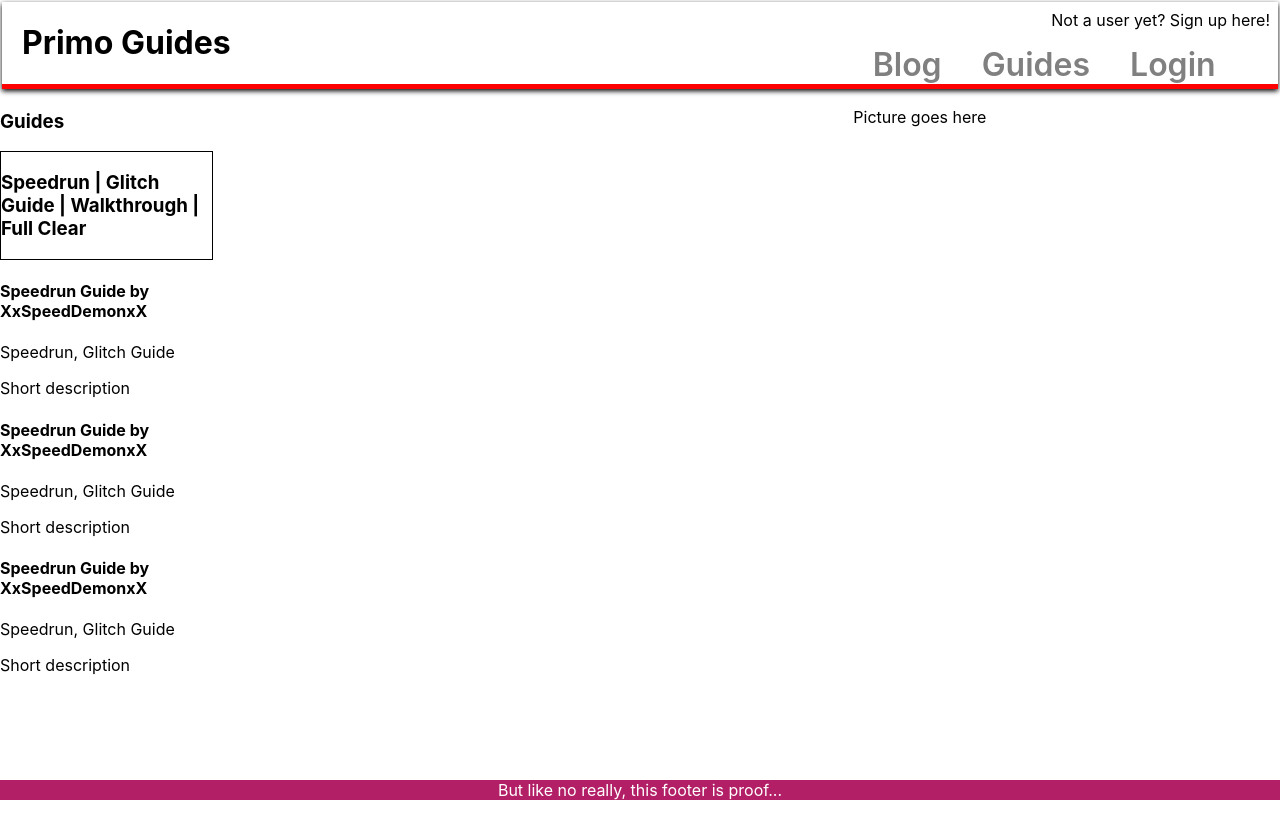
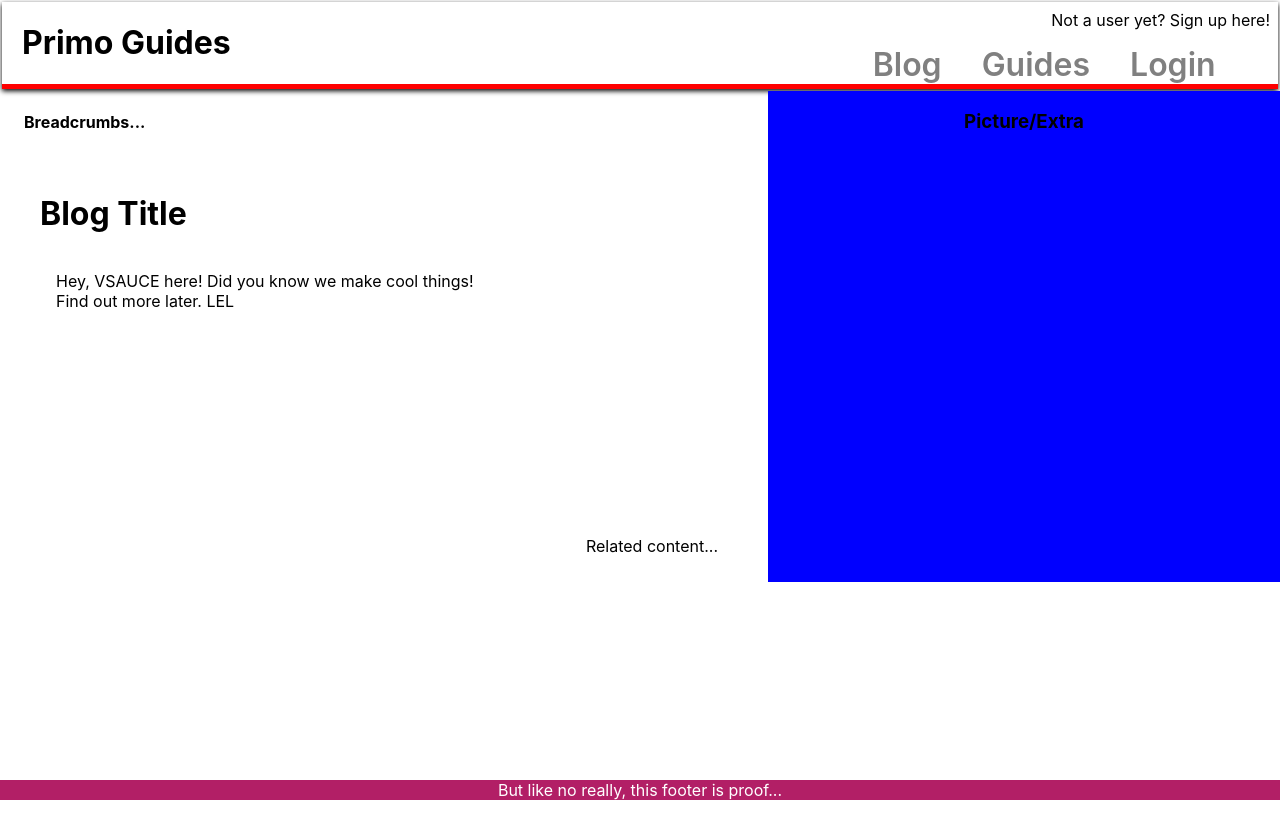
Before and after one commit to IntegerZeroSF/Primo-Guides-Frontend, a React (Create React App) app in the folder primo-frontend/: page / in a window 1280 px wide. Shown: the top 838 px of the page. After the commit the page ends 800 px from the top, so only its background shows below. Built offline with nearby package versions, Linux system fonts and the light colour scheme.

Commit message:
finished templating. added color scheme to README

```diff
--- a/primo-frontend/src/App.js
+++ b/primo-frontend/src/App.js
@@ -18,7 +18,10 @@ function App() {
       <Header/>
         {/* <Home /> */}
       {/* <GamesList/> */}
-      <GameGuidesList/>
+      {/* <GameGuidesList/> */}
+      {/* <GameGuideDetails/> */}
+      {/* <BlogList/> */}
+      <BlogDetails/>
       <Footer/>
     </div>
   );
--- a/primo-frontend/src/Components/Blog/BlogDetails/BlogDetails.css
+++ b/primo-frontend/src/Components/Blog/BlogDetails/BlogDetails.css
@@ -1,19 +1,35 @@
 .blogDetailsBody {
     display: grid;
-    grid-template-columns: repeat(6, 1fr);
-    grid-template-rows: repeat(5, 1fr);
+    grid-template-columns: repeat(5, 1fr);
+    grid-template-rows: repeat(6, 1fr);
     grid-column-gap: 0px;
     grid-row-gap: 0px;
 }
 
 .blogDetailsBreadcrumbs {
-    grid-area: 1 / 1 / 2 / 5;
+    grid-area:  1 / 1 / 2 / 4;
+    padding-left: 3vh;
 }
 
-.blogDeatilsMain {
-    grid-area: 2 / 1 / 6 / 5;
+.blogDetailsTitle {
+    grid-area: 2 / 1 / 3 / 4;
+    padding-left: 5vh;
+}
+
+.blogDetailsMain {
+    grid-area: 3 / 1 / 7 / 4;
+    padding-left: 7vh;
+    position: relative;
+}
+
+.blogDetailsRelated {
+    position: absolute;
+    right: 50px;
+    bottom: 10px;
 }
 
 .blogDetailsSub {
-    grid-area: 1 / 5 / 6 / 7;
+    grid-area: 1 / 4 / 7 / 6;
+    background-color: blue;
+    text-align: center;
 }
--- a/primo-frontend/src/Components/Blog/BlogDetails/BlogDetails.js
+++ b/primo-frontend/src/Components/Blog/BlogDetails/BlogDetails.js
@@ -6,11 +6,23 @@ function BlogDetails() {
         <>
             <div className="blogDetailsBody">
                 <div className="blogDetailsBreadcrumbs">
-                    <h1>Breadcrumbs...</h1>
+                    <h4>Breadcrumbs...</h4>
                 </div>
-                <div className="blogDeatilsMain">
+                <div className="blogDetailsTitle">
+                    <h1>Blog Title</h1>
+                </div>
+                <div className="blogDetailsMain">
+                    <p>
+                        Hey, VSAUCE here! Did you know we make cool things!
+                        <br/>
+                        Find out more later. LEL
+                    </p>
+                    <div className="blogDetailsRelated">
+                        <p>Related content...</p>
+                    </div>
                 </div>
                 <div className="blogDetailsSub">
+                    <h3>Picture/Extra</h3>
                 </div>
             </div>
         </>
--- a/primo-frontend/src/Components/Blog/BlogList.css
+++ b/primo-frontend/src/Components/Blog/BlogList.css
@@ -0,0 +1,18 @@
+.blogListBody {
+    display: grid;
+    grid-template-columns: repeat(3, 1fr);
+    grid-template-rows: repeat(5, 1fr);
+    grid-column-gap: 0px;
+    grid-row-gap: 0px;
+}
+
+.blogListSubTitle {
+    grid-area: 1 / 1 / 2 / 4;
+    padding-left: 8vh;
+    padding-top: 4vh;
+}
+
+.blogListBodySub {
+    grid-area: 2 / 1 / 6 / 4;
+    padding-left: 10vh;
+}
--- a/primo-frontend/src/Components/Blog/BlogList.js
+++ b/primo-frontend/src/Components/Blog/BlogList.js
@@ -5,6 +5,12 @@ function BlogList() {
     return (
         <>
             <div className="blogListBody">
+                <div className="blogListSubTitle">
+                    <h1> Blog Posts</h1>
+                </div>
+
+                <div className="blogListBodySub">
+                {/* For loop to load blog posts. Each will have a card. */}
                     <div className="blogListBlogCard">
                         <h1 className="blogListBlogTitle">Blog Title</h1>
                         <p className="blogListBlogDescrip">
@@ -29,6 +35,8 @@ function BlogList() {
                             Put something relevant here
                         </p>
                     </div>
+
+                </div>
             </div>
         </>
     )
--- a/primo-frontend/src/Components/Games/GameGuidesList/GameGuideDetails/GameGuideDetails.css
+++ b/primo-frontend/src/Components/Games/GameGuidesList/GameGuideDetails/GameGuideDetails.css
@@ -10,10 +10,41 @@
     grid-area: 1 / 1 / 6 / 2;
 }
 
+.gameGuideDetailsSearch{
+    text-align: center;
+}
+
+.gameGuideDetailsTOC {
+    border: 1px solid black;
+    /* margin: 10px; */
+    padding: 20px;
+}
+
+.gameGuideDetailsBreadcrumbs{
+    color: #fe346e;
+}
+
 .gameGuideDetailsMainContent {
     grid-area: 1 / 2 / 6 / 6;
+    padding: 50px;
+    position: relative
+}
+
+.gameGuideDetailsGoBack {
+    position: absolute;
+    left: 50px;
+    bottom: 10px;
+}
+
+.gameGuideDetailsGoNext {
+    position: absolute;
+    right: 50px;
+    bottom: 10px;
 }
 
 .gameGuideDetailsSub {
     grid-area: 1 / 6 / 6 / 8;
+    background-color: #381460;
+    height: 100%;
+    text-align: center;
 }
--- a/primo-frontend/src/Components/Games/GameGuidesList/GameGuideDetails/GameGuideDetails.js
+++ b/primo-frontend/src/Components/Games/GameGuidesList/GameGuideDetails/GameGuideDetails.js
@@ -6,7 +6,7 @@ function GameGuideDetails() {
         <>
             <div className="gameGuideDeatilsBody">
                 <div className="gameGuideDetailsSubTOC">
-                    <h1>Search</h1>
+                    <h1 className="gameGuideDetailsSearch">Search</h1>
                     <div className="gameGuideDetailsTOC">
                         <h5>Table of Contents</h5>
                         <ol>
--- a/primo-frontend/src/Components/Games/GameGuidesList/GameGuidesList.css
+++ b/primo-frontend/src/Components/Games/GameGuidesList/GameGuidesList.css
@@ -6,12 +6,17 @@
     grid-row-gap: 0px;
 }
 
+.guidesListSubspace {
+    grid-area: 1 / 1 / 2 / 5;
+}
+
 .guidesList {
-    grid-area: 1 / 1 / 6 / 5;
+    grid-area: 2 / 1 / 6 / 5;
 }
 
 .guidesListClasses {
     border: 1px solid black;
+    width: 100%;
 }
 
 .guideListSub {
--- a/primo-frontend/src/Components/Games/GameGuidesList/GameGuidesList.js
+++ b/primo-frontend/src/Components/Games/GameGuidesList/GameGuidesList.js
@@ -5,6 +5,8 @@ function GameGuidesList() {
     return (
         <>
             <div className="gameGuidesBody">
+                {/* <div className="guidesListSubspace">
+                </div> */}
                 <div classname="guidesList">
                     <h3 className="guidesListTitle">Guides</h3>
                     <div className="guidesListClasses">
```
Lines whose indentation alone changed are shown as unchanged.
